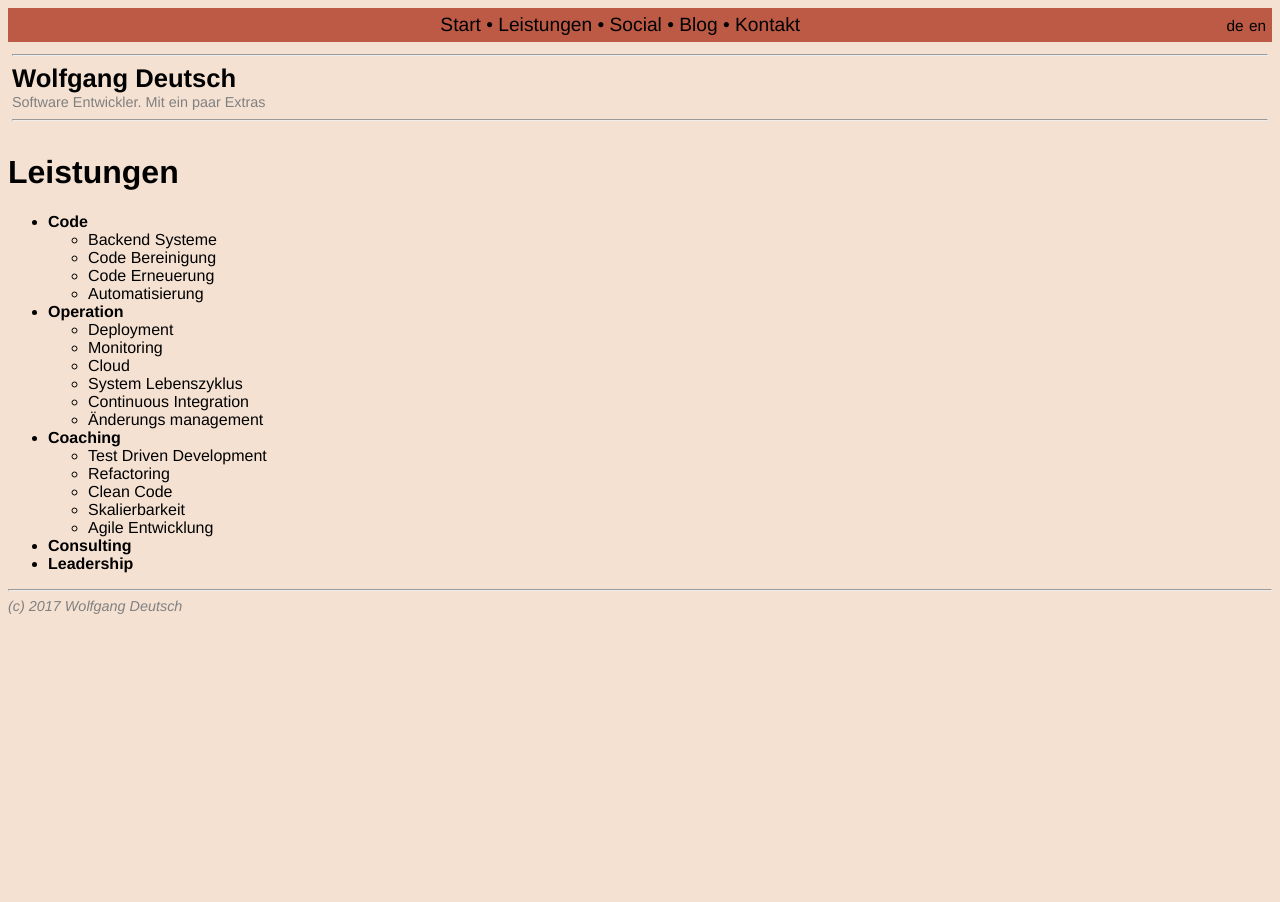
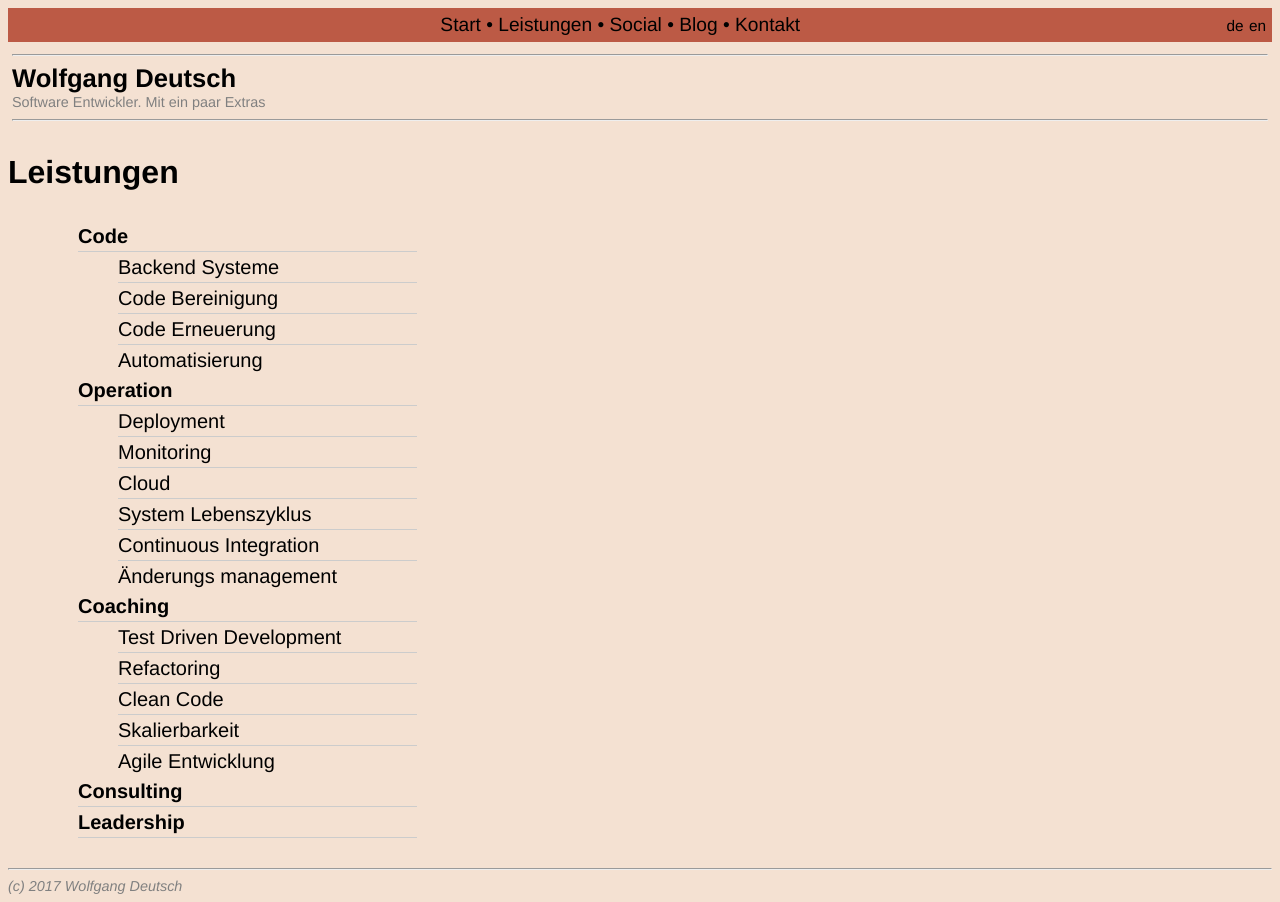
Before and after one commit to wolfgang-wdw/wolfgang-wdw.github.io, a Jekyll site: the page built from _pages/services_de.md, in a window 1280 px wide. Built offline with Jekyll 4.4.1, drawn with Linux system fonts in a browser that asks for light colours.

Commit message:
Make services list  bit fancier

```diff
--- a/_includes/services.html
+++ b/_includes/services.html
@@ -1,3 +1,4 @@
+<div id="fancy_list">
 <ul>
 {% for service in site.services[page.lang] %}
   <li><b>{{ service.name }}</b></li>
@@ -12,3 +13,4 @@
   </ul>
 {% endfor %}
 </ul>
+</div>
--- a/css/_settings.scss
+++ b/css/_settings.scss
@@ -10,3 +10,4 @@ $nav-background-color:  #bc5a45;
 $nav-link-color:        #000000;
 $lang-link-color:       $nav-link-color;
 $service-link-color:    $nav-link-color;
+$list-hover-background-color: #e3d0c1;
--- a/css/style.scss
+++ b/css/style.scss
@@ -8,6 +8,50 @@
 ---
 
 @import 'settings';
+
+
+#fancy_list {
+  width: 30%;
+  margin: 30px;
+}
+
+// h2 {
+//   font: 400 40px/1.5 Helvetica, Verdana, sans-serif;
+//   margin: 0;
+//   padding: 0;
+// }
+//
+
+#fancy_list ul {
+  list-style-type: none;
+}
+
+#fancy_list li {
+  font: 200 20px/1.5 $font-family;
+  border-bottom: 1px solid #ccc;
+}
+
+#fancy_list li:last-child {
+  border: none;
+}
+
+#fancy_list li a {
+  text-decoration: none;
+  color: #000;
+
+  -webkit-transition: font-size 0.3s ease, background-color 0.3s ease;
+  -moz-transition: font-size 0.3s ease, background-color 0.3s ease;
+  -o-transition: font-size 0.3s ease, background-color 0.3s ease;
+  -ms-transition: font-size 0.3s ease, background-color 0.3s ease;
+  transition: font-size 0.3s ease, background-color 0.3s ease;
+  display: block;
+  width: 100%;
+}
+
+#fancy_list li a:hover {
+  font-size: 120%;
+  background: $list-hover-background-color;
+}
 
 body {
   font-family: $font-family;
```
